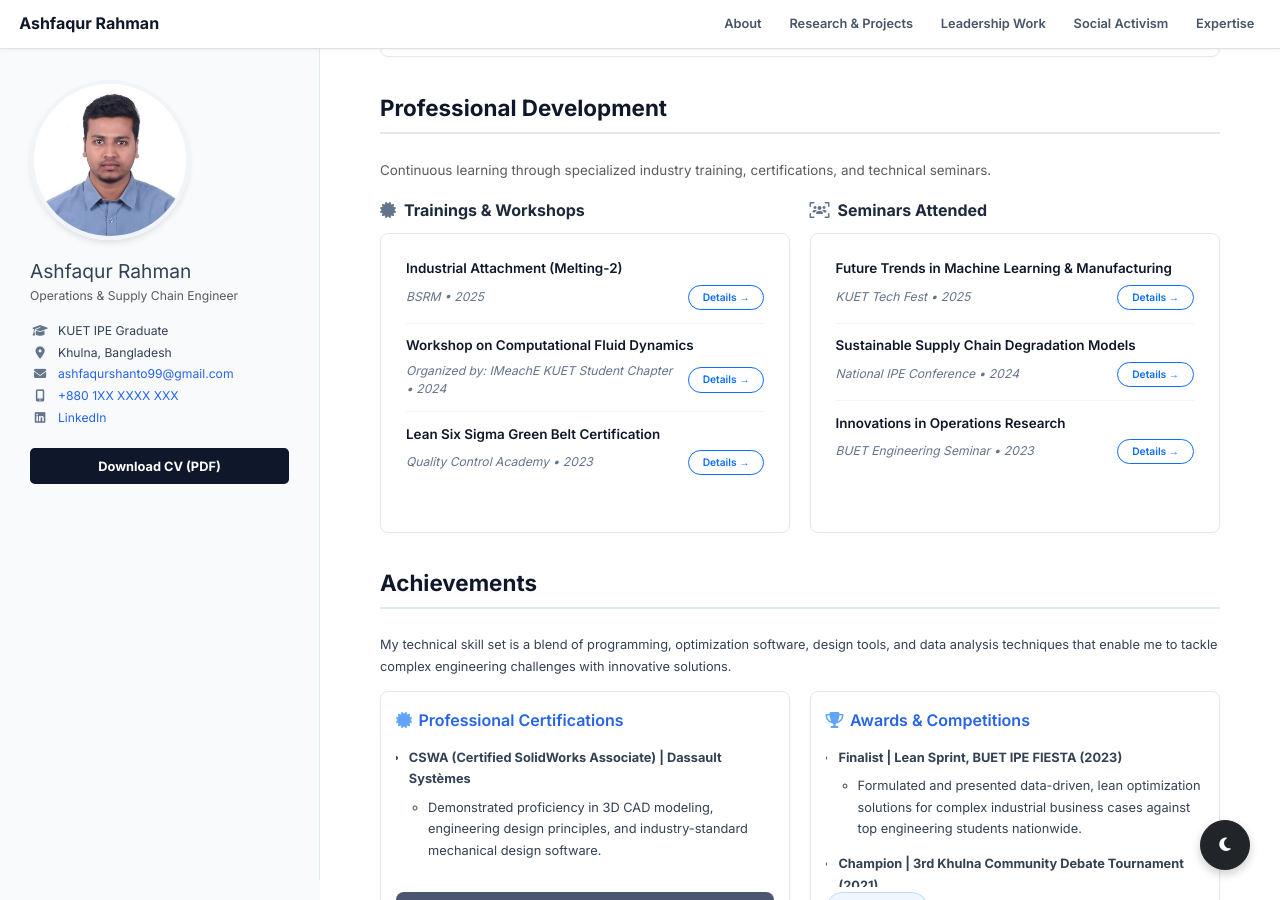
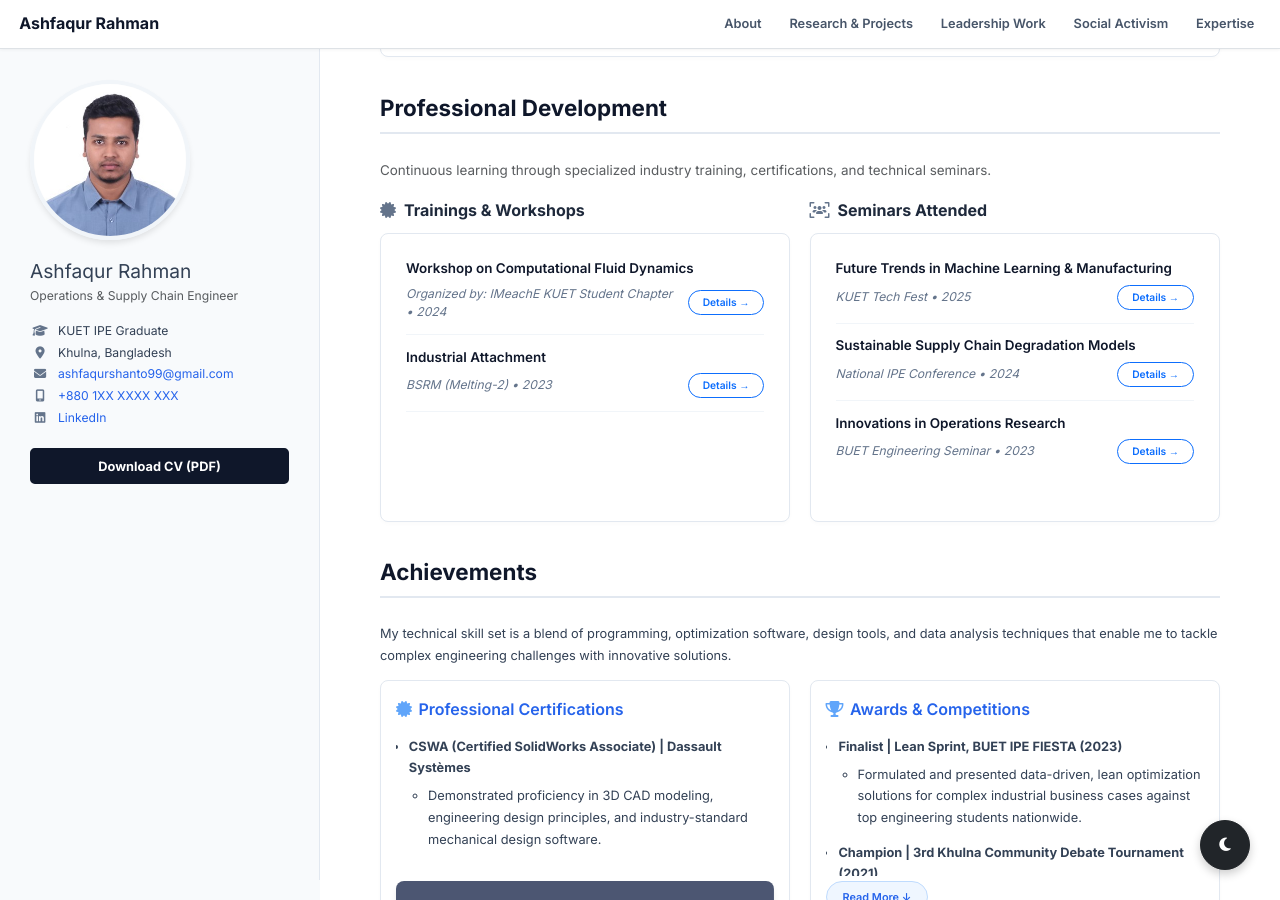
Before and after one commit to AshfaqurRahman99/AshfaqurRahman99.github.io, a Jekyll site: the page index.html, which Jekyll copies as it is, in a window 1280 px wide and 900 px high, scrolled down 2076 px. Built offline with Jekyll 4.4.1, drawn with Linux system fonts in a browser that asks for light colours; a style sheet for code colours, icons or effects is not loaded.

Commit message:
Update index.html

```diff
--- a/index.html
+++ b/index.html
@@ -925,22 +925,22 @@
                                     <div class="list-collapse w-100">
                                         <ul class="list-unstyled mb-0">
 
-                                            <!-- Training 1 -->
-                                            <li class="mb-3 pb-3" style="border-bottom: 1px solid #f1f5f9;">
+                                           <!-- Training 3 (Change mb-0 to mb-3 and add border if you add more items later!) -->
+                                            <!-- <li class="mb-0">
                                                 <div
                                                     style="font-weight: 600; color: #0f172a; font-size: 1.05rem; line-height: 1.4;">
-                                                    Industrial Attachment (Melting-2)</div>
+                                                    Lean Six Sigma Green Belt Certification</div>
                                                 <div
                                                     class="d-flex justify-content-between align-items-center mt-2 gap-3">
                                                     <div
                                                         style="font-size: 0.95rem; color: #64748b; font-style: italic; line-height: 1.5;">
-                                                        BSRM &bull; 2025</div>
-                                                    <a href="development.html#training-1"
+                                                        Quality Control Academy &bull; 2023</div>
+                                                    <a href="development.html#training-3"
                                                         class="btn btn-outline-primary btn-sm flex-shrink-0"
                                                         style="font-size: 0.8rem; padding: 4px 14px; font-weight: 600; border-radius: 50px; white-space: nowrap;">Details
                                                         &rarr;</a>
                                                 </div>
-                                            </li>
+                                            </li> -->
 
                                             <!-- Training 2 -->
                                             <li class="mb-3 pb-3" style="border-bottom: 1px solid #f1f5f9;">
@@ -959,17 +959,17 @@
                                                 </div>
                                             </li>
 
-                                            <!-- Training 3 (Change mb-0 to mb-3 and add border if you add more items later!) -->
-                                            <li class="mb-0">
+                                            <!-- Training 1 -->
+                                            <li class="mb-3 pb-3" style="border-bottom: 1px solid #f1f5f9;">
                                                 <div
                                                     style="font-weight: 600; color: #0f172a; font-size: 1.05rem; line-height: 1.4;">
-                                                    Lean Six Sigma Green Belt Certification</div>
+                                                    Industrial Attachment </div>
                                                 <div
                                                     class="d-flex justify-content-between align-items-center mt-2 gap-3">
                                                     <div
                                                         style="font-size: 0.95rem; color: #64748b; font-style: italic; line-height: 1.5;">
-                                                        Quality Control Academy &bull; 2023</div>
-                                                    <a href="development.html#training-3"
+                                                        BSRM (Melting-2) &bull; 2023</div>
+                                                    <a href="development.html#training-1"
                                                         class="btn btn-outline-primary btn-sm flex-shrink-0"
                                                         style="font-size: 0.8rem; padding: 4px 14px; font-weight: 600; border-radius: 50px; white-space: nowrap;">Details
                                                         &rarr;</a>
```
